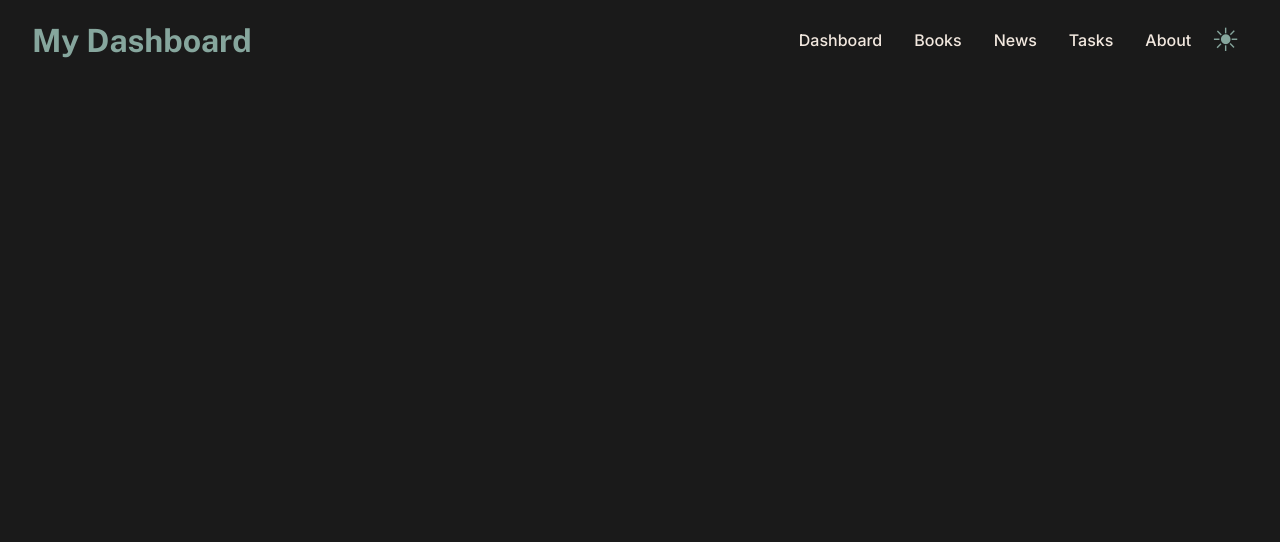
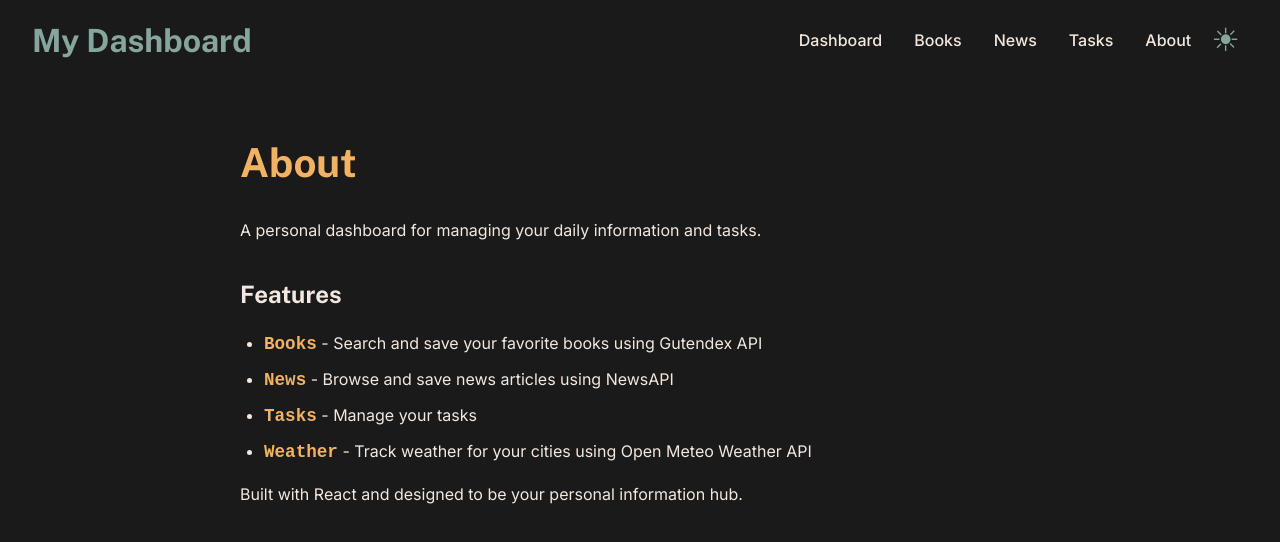
Before and after one commit to lyn-kodehode/React-personal-dashboard, a React (Vite) app: page /React-personal-dashboard/about in a window 1280 px wide. Shown: the top 542 px of the page. Built offline with nearby package versions, Linux system fonts and the light colour scheme.

Commit message:
Added about page

```diff
--- a/src/pages/About.jsx
+++ b/src/pages/About.jsx
@@ -1,3 +1,39 @@
+import styles from "../styles/About.module.css";
+
 export default function About() {
-  return <></>;
+  return (
+    <div className={styles.aboutContainer}>
+      <h1>About</h1>
+
+      <div className={styles.aboutContent}>
+        <p>
+          A personal dashboard for managing your daily information and tasks.
+        </p>
+
+        <h2>Features</h2>
+        <ul>
+          <li>
+            <span className={styles.featureName}>Books</span> - Search and save
+            your favorite books using Gutendex API
+          </li>
+          <li>
+            <span className={styles.featureName}>News</span> - Browse and save
+            news articles using NewsAPI
+          </li>
+          <li>
+            <span className={styles.featureName}>Tasks</span> - Manage your
+            tasks
+          </li>
+          <li>
+            <span className={styles.featureName}>Weather</span> - Track weather
+            for your cities using Open Meteo Weather API
+          </li>
+        </ul>
+
+        <p>
+          Built with React and designed to be your personal information hub.
+        </p>
+      </div>
+    </div>
+  );
 }
--- /dev/null
+++ b/src/styles/About.module.css
@@ -0,0 +1,48 @@
+.aboutContainer {
+  max-width: 800px;
+  margin: 0 auto;
+  padding: 2rem;
+  color: var(--color-text-primary);
+}
+
+.aboutContainer h1 {
+  color: var(--color-accent); /* Keep orange for "About" title */
+  margin-bottom: 2rem;
+  font-size: 2.5rem;
+}
+
+.aboutContent {
+  line-height: 1.6;
+}
+
+.aboutContent h2 {
+  color: var(--color-text-primary);
+  /* Changed to secondary for "Features" */
+  margin: 2rem 0 1rem 0;
+  font-size: 1.5rem;
+}
+
+.aboutContent p {
+  margin-bottom: 1rem;
+  color: var(--color-text-primary); /* Changed to primary for paragraph text */
+}
+
+.aboutContent ul {
+  margin: 1rem 0;
+  padding-left: 1.5rem;
+}
+
+.aboutContent li {
+  margin-bottom: 0.5rem;
+  color: var(--color-text-primary); /* Changed to primary for list items */
+}
+
+/* Special styling for feature names */
+.featureName {
+  font-family: "Courier New", monospace;
+  font-weight: 600;
+  color: var(
+    --color-accent
+  ); /* Keep orange for "Books", "News", "Tasks", "Weather" */
+  font-size: 1.1em;
+}
--- a/src/styles/Header.module.css
+++ b/src/styles/Header.module.css
@@ -50,7 +50,8 @@
 }
 .pagesList a:hover {
   background: var(--color-subtle);
-  color: var(--color-accent);
+  /* color: var(--color-accent); */
+  color: var(--color-text-primary);
 }
 .controls {
   display: flex;
```
